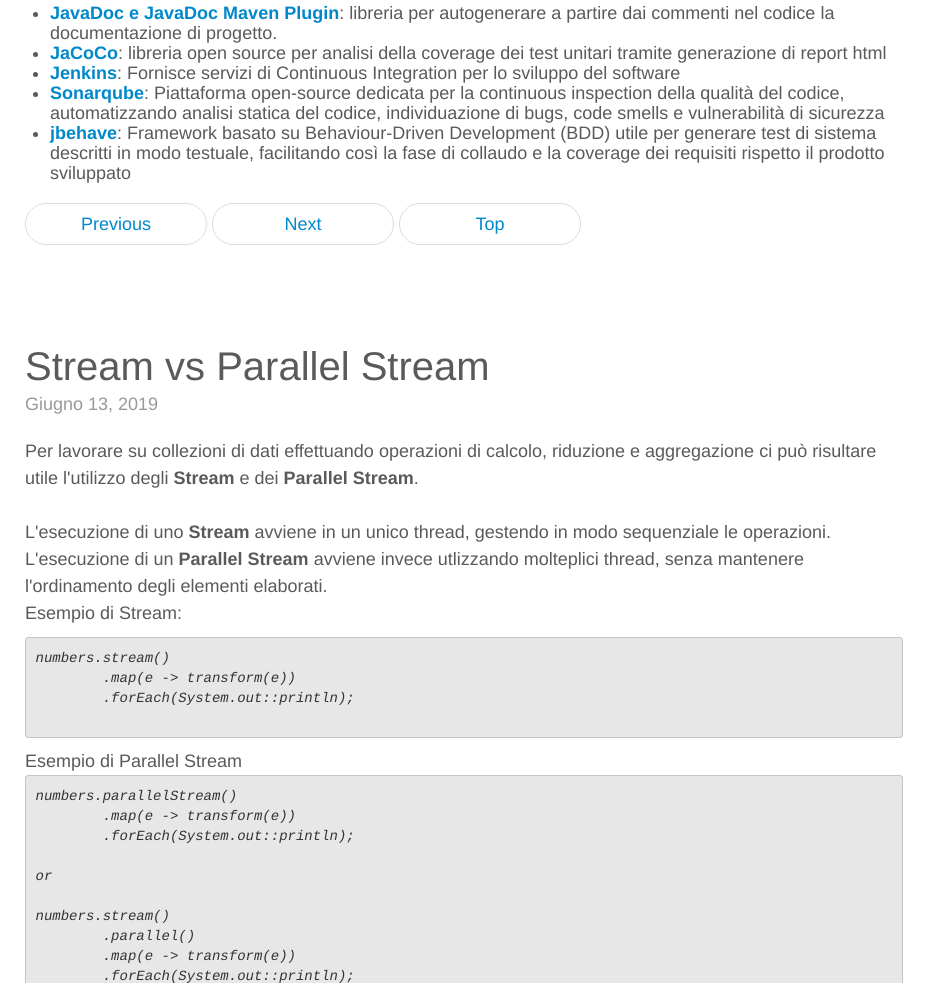
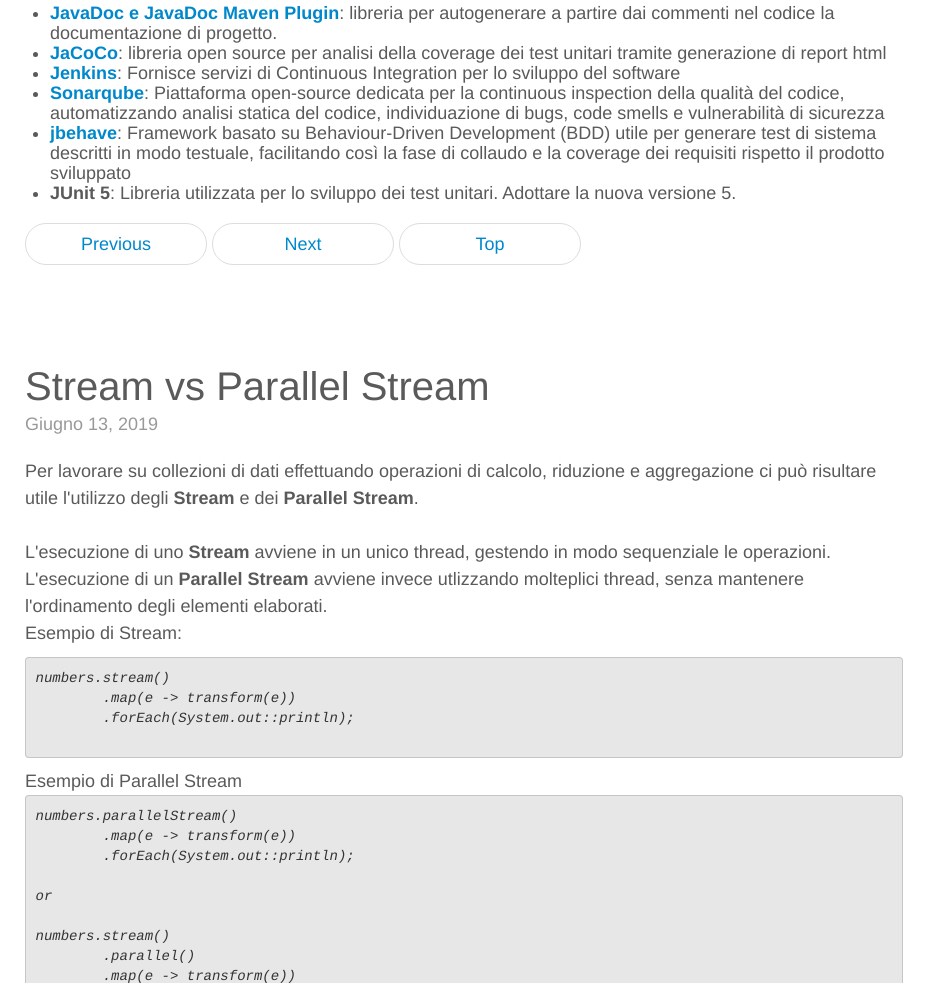
Before and after one commit to SimoneCas/personalwebsite, a plain HTML site: page articoli.html in a window 1280 px wide. Shown: the part 1543-2526 px from the top of the page, without its empty margins (0-941 px from the left). Drawn offline with nearby package versions, Linux system fonts and the light colour scheme.

Commit message:
riferimento a Junit 5

```diff
--- a/articoli.html
+++ b/articoli.html
@@ -287,6 +287,7 @@
 						<li><b><a href="https://jenkins.io/">Jenkins</a></b>: Fornisce servizi di Continuous Integration per lo sviluppo del software</li>
 						<li><b><a href="https://www.sonarqube.org/">Sonarqube</a></b>: Piattaforma open-source dedicata per la continuous inspection della qualità del codice, automatizzando analisi statica del codice, individuazione di bugs, code smells e vulnerabilità di sicurezza</li>
 						<li><b><a href="https://jbehave.org/">jbehave</a></b>: Framework basato su Behaviour-Driven Development (BDD) utile per generare test di sistema descritti in modo testuale, facilitando così la fase di collaudo e la coverage dei requisiti rispetto il prodotto sviluppato</li>
+						<li><b><a href="https://junit.org/junit5/"></a>JUnit 5</b>: Libreria utilizzata per lo sviluppo dei test unitari. Adottare la nuova versione 5.</li>
 					</ul>
 	            </p>
             </p>
```
